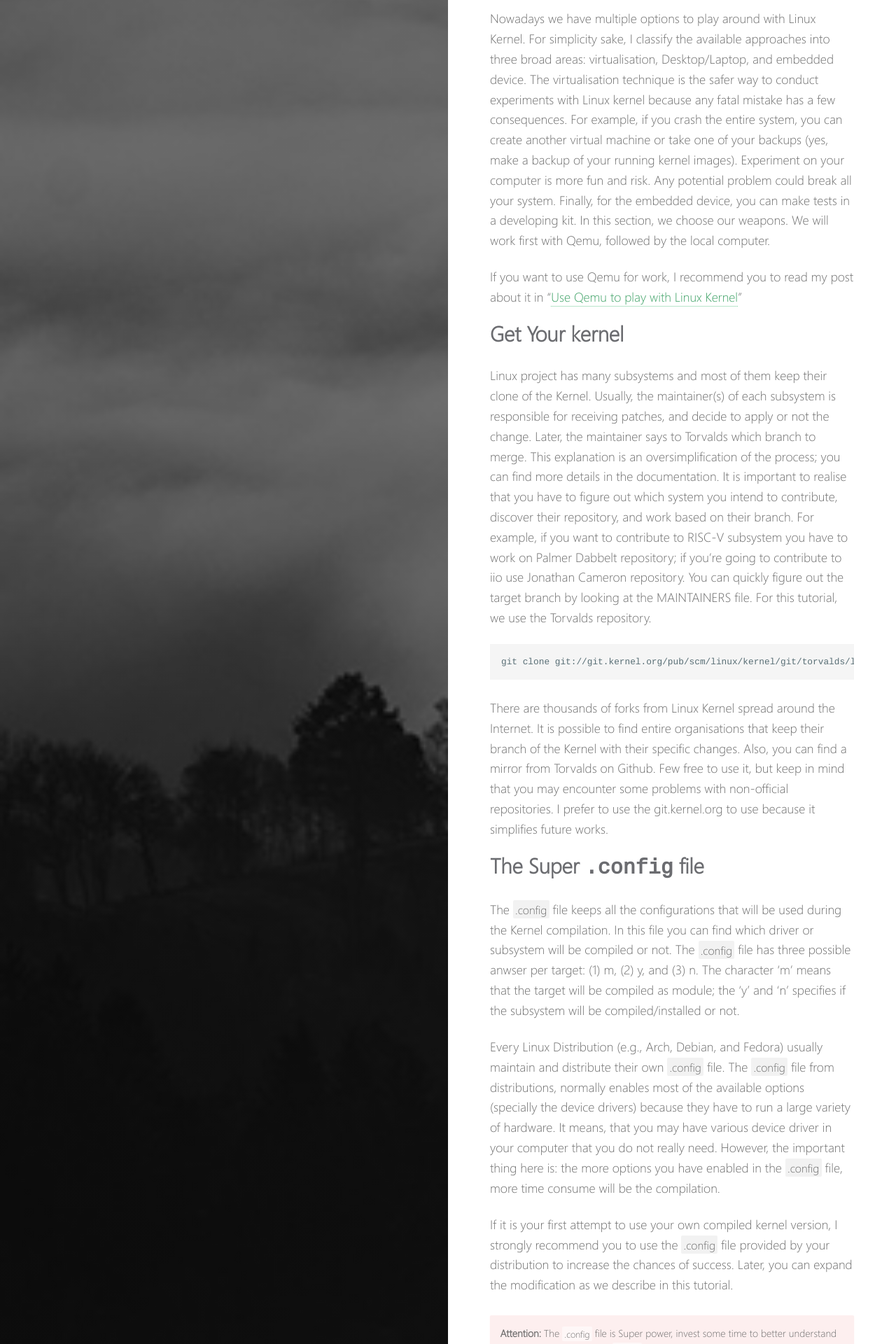
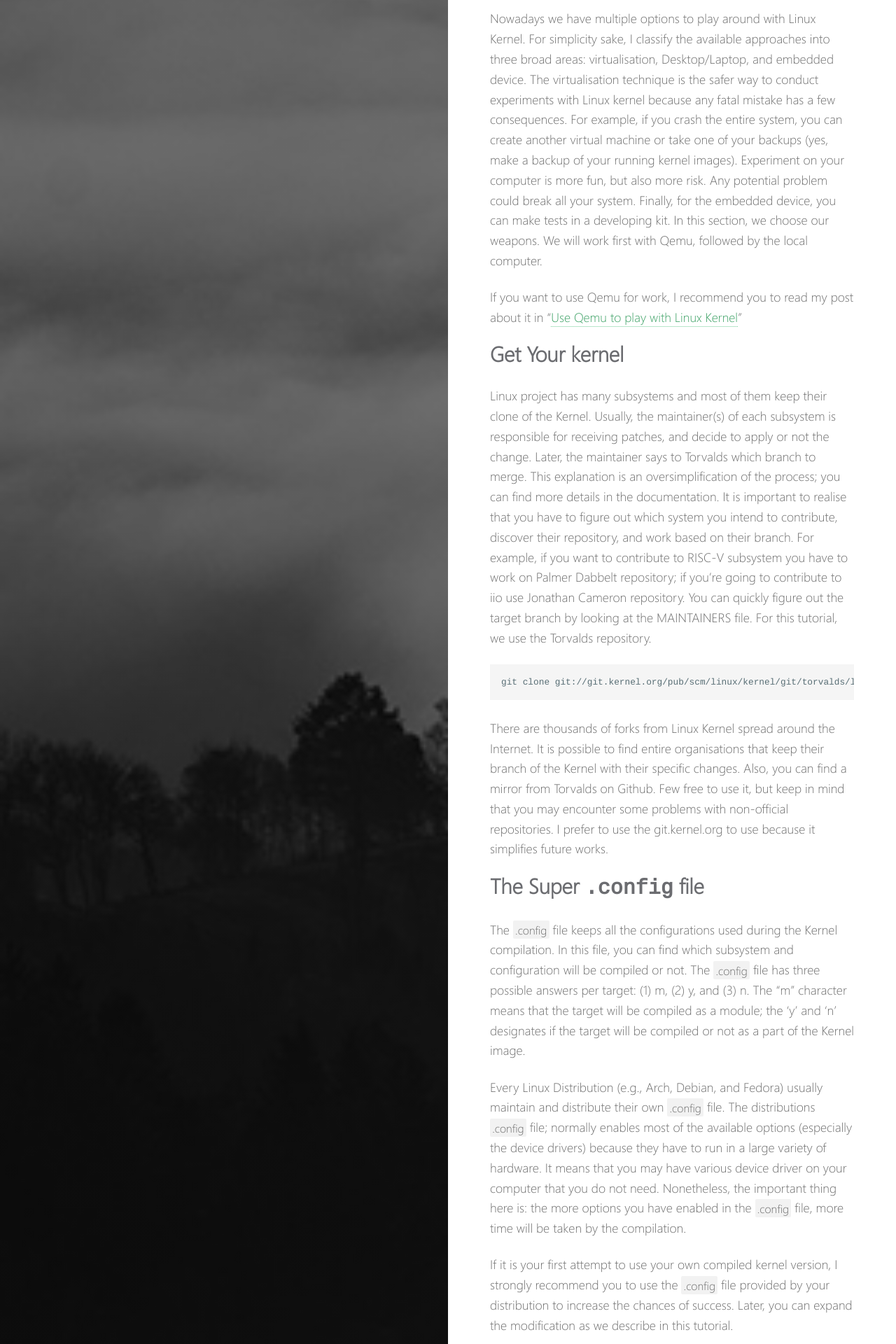
Before and after one commit to oslongjourney/oslongjourney.github.io, a Jekyll site: the page built from _posts/device-drivers-linux/2017-02-26-Kernel-compilation-and-installation.md, in a window 1280 px wide. Shown: the part 1343-3263 px from the top of the page at 70% size. Built offline with Jekyll 4.4.1, drawn with Linux system fonts in a browser that asks for light colours; some of the changed text lies outside the part shown.

Commit message:
Reviewed kernel compile and installation

````diff
--- a/_posts/device-drivers-linux/2017-02-26-Kernel-compilation-and-installation.md
+++ b/_posts/device-drivers-linux/2017-02-26-Kernel-compilation-and-installation.md
@@ -69,10 +69,10 @@ technique is the safer way to conduct experiments with Linux kernel because any
 fatal mistake has a few consequences. For example, if you crash the entire
 system, you can create another virtual machine or take one of your backups
 (yes, make a backup of your running kernel images). Experiment on your computer
-is more fun and risk. Any potential problem could break all your system.
-Finally, for the embedded device, you can make tests in a developing kit. In
-this section, we choose our weapons. We will work first with Qemu, followed by
-the local computer.
+is more fun, but also more risk. Any potential problem could break all your
+system.  Finally, for the embedded device, you can make tests in a developing
+kit. In this section, we choose our weapons. We will work first with Qemu,
+followed by the local computer.
 
 If you want to use Qemu for work, I recommend you to read my post about it in "[Use Qemu to play with Linux Kernel]({{ site.baseurl }}{% post_url 2017-02-26-use-qemu-to-play-with-linux %})"
 
@@ -106,19 +106,44 @@ use because it simplifies future works.
 
 [comment]: <> (Revisar daqui para baixo)
 
-The `.config` file keeps all the configurations that will be used during the Kernel compilation. In this file you can find which driver or subsystem will be compiled or not. The `.config` file has three possible anwser per target: (1) m, (2) y, and (3) n. The character 'm' means that the target will be compiled as module; the 'y' and 'n' specifies if the subsystem will be compiled/installed or not.
+The `.config` file keeps all the configurations used during the Kernel
+compilation. In this file, you can find which subsystem and configuration will
+be compiled or not. The `.config` file has three possible answers per target:
+(1) m, (2) y, and (3) n. The "m" character means that the target will be
+compiled as a module; the 'y' and 'n' designates if the target will be compiled
+or not as a part of the Kernel image.
 
-Every Linux Distribution (e.g., Arch, Debian, and Fedora) usually maintain and distribute their own `.config` file. The `.config` file from distributions, normally enables most of the available options (specially the device drivers) because they have to run a large variety of hardware. It means, that you may have various device driver in your computer that you do not really need. However, the important thing here is: the more options you have enabled in the `.config` file, more time consume will be the compilation.
+Every Linux Distribution (e.g., Arch, Debian, and Fedora) usually maintain and
+distribute their own `.config` file. The distributions `.config` file; normally
+enables most of the available options (especially the device drivers) because
+they have to run in a large variety of hardware. It means that you may have
+various device driver on your computer that you do not need. Nonetheless, the
+important thing here is: the more options you have enabled in the `.config`
+file, more time will be taken by the compilation.
 
-If it is your first attempt to use your own compiled kernel version, I strongly recommend you to use the `.config` file provided by your distribution to increase the chances of success. Later, you can expand the modification as we describe in this tutorial.
+If it is your first attempt to use your own compiled kernel version, I strongly
+recommend you to use the `.config` file provided by your distribution to
+increase the chances of success. Later, you can expand the modification as we
+describe in this tutorial.
+
+If it is your first attempt to use your own compiled kernel version, I strongly
+recommend you to use the `.config` file provided by your distribution to
+increase the chances of success. Later, you can customize things as we describe
+in this tutorial.
 
 **Attention:**
-The `.config` file is Super power, invest some time to better understand it. Also, save your working `.config` files, it will save time for you.
+The `.config` file has Superpower, I recommend you to invest some time to
+understand it better. Also, save your working `.config` files, it will save
+time for you.
 {: .notice_danger}
 
 ### Get your `.config` file
 
-Depending on the distribution which you use, there is two options to get `.config` file: from `/proc`, or `/boot`. Both cases produces the same results, but it is not all distribution that enables `/proc` option (e.g., Arch enable it, but Debian not). The command bellow make the copy, notice that we suppose that you are in the clone directory of Kernel.
+Depending on the distribution which you use, there are two options to get
+`.config` file: from `/proc`, or `/boot`. Both cases produce the same results,
+but it is not all distribution that enables `/proc` option (e.g., Arch enable
+it, but Debian not). The command bellow makes the copy, notice that I suppose
+that you are in the Linux Kernel directory (previously cloned).
 
 1. Get `.config` from `/proc`
 
@@ -135,10 +160,12 @@ cp /boot/config-`uname -r` .config
 ### Make your customizations
 
 **Attention:**
-There is a basic rule about `.config` file: NEVER CHANGE IT BY HAND, ALWAYS USE A TOOL
+There is a basic rule about `.config` file: NEVER CHANGE IT BY HAND, ALWAYS USE
+A TOOL
 {: .notice_danger}
 
-There is several option to manually change the `.config` file. I will introduce only two:
+There are several options to change the `.config` manually file. I introduce
+two:
 
 ```bash
 make nconfig
@@ -174,7 +201,14 @@ make menuconfig
 
 ### Final considerations about `.config` and tips
 
-When you use a configuration file provided by a Linux Distribution, hundreds of device drivers are enabled; normally, you just need a few driver. All the enabled drivers will raise the compile time with no need for you, fortunetally, there is an option that automatically change the `.config` file in order to enabled only required drivers. However, before use the command, it is highly recommended to enable all the devices that you use with your computer in order to ensure that `.config` file have all the required driver by your machine enabled. In other words, plug all the devices that you normally use before execute the command:
+When you use a configuration file provided by a Linux Distribution, hundreds of
+device drivers are enabled; typically, you need a few drivers. All the enabled
+drivers will raise the compile time with no need for you; fortunately, there is
+an option that automatically changes the `.config` file to enable only required
+drivers. Nonetheless, before using the command, it is highly recommended to
+enable all the devices that you use with your computer to ensure that `.config`
+file have all the required driver for your machine enabled. In other words,
+plug all the devices that you usually use before executing the command:
 
 ```bash
 make localmodconfig
@@ -211,7 +245,8 @@ make -j [two_times_the_number_of_core]
 [//]: <> (TODO: Seria legal expandir a explicação do dobro dos cores)
 Just replace the `two_times_the_number_of_core` for the number of cores you have by two. For example, if you have 8 cores you should add 16.
 
-If you want to compile your kernel for one specific computer arquitecture, you can use:
+This command uses `lsmod` to check the enables or disables devices drivers in
+the `.config` file.
 
 ```bash
 make ARCH=x86_64 -j [two_times_the_number_of_core]
@@ -229,7 +264,8 @@ make modules_install
 
 ## Install new your custom kernel
 
-It is important to pay attention in the installation order, we install modules following:
+It is important to pay attention in the installation order; we install modules
+as following:
 
 1. Install modules
 2. Install header
@@ -258,7 +295,8 @@ sudo make headers_install INSTALL_HDR_PATH=/usr
 
 ### Install new image (works on Debian)
 
-Finally, it is time to install your Kernel image. This step does not work on Arch Linux, see next section if you are interested in Arch.
+Finally, it is time to install your Kernel image. This step does not work on
+Arch Linux, see next section if you are interested in Arch.
 
 To install the Kernel module just type:
 
@@ -302,13 +343,15 @@ Second, you have to create a new `mkinitcpio`. Follow the steps below:
 sudo cp /etc/mkinitcpio.d/linux.present /etc/mkinitcpio.d/linux-[name].present
 ```
 
-2. Open the copied file, and look it line by line and replaces old kernel name by the name you assigned. See the example:
+2. Open the copied file, and look it line by line and replaces the old kernel
+name by the name you assigned. See the example:
 
 **Attention:**
-Keep in mind, that you have to adapt this file by yourself. There is no blind copy and paste here.
+Keep in mind that you have to adapt this file by yourself. There is no blind
+copy and paste here.
 {: .notice_danger}
 
-3. Generate he initramfs
+3. Generate the initramfs
 
 ```bash
 sudo mkinitcpio -p linux-[name].prensent
@@ -316,7 +359,9 @@ sudo mkinitcpio -p linux-[name].prensent
 
 ## Remove
 
-Finally, you may want to remove an old Kernel version for space or organization reasons. First of all, boot in another version of the Kernel that you want to remove and follow the steps below:
+Finally, you may want to remove an old Kernel version for space or organization
+reasons. First of all, boot in another version of the Kernel and follow the
+steps below:
 
 ```bash
 rm -rf /boot/vmlinuz-[target]
````
Also changed, not shown: other parts of _posts/device-drivers-linux/2017-02-26-Kernel-compilation-and-installation.md (+11 -7 lines).
